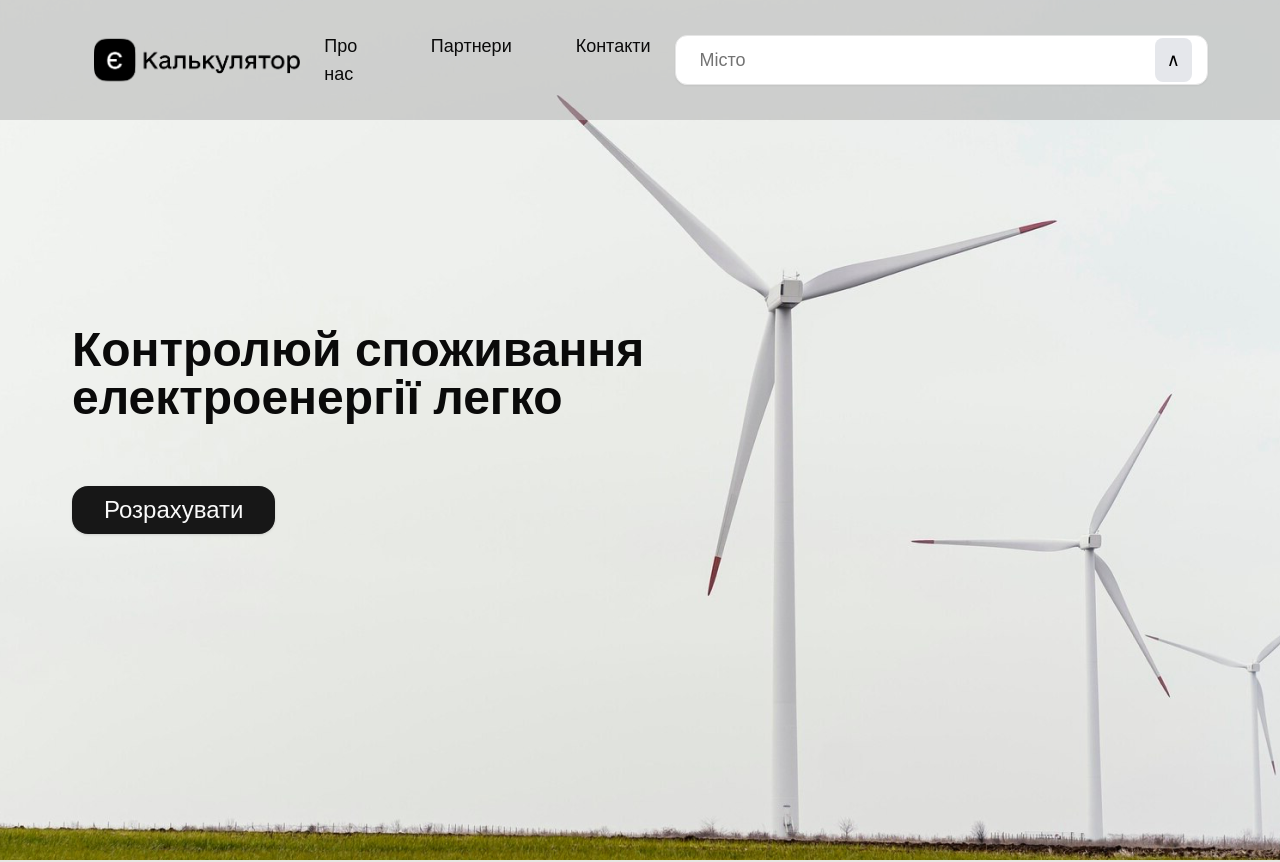
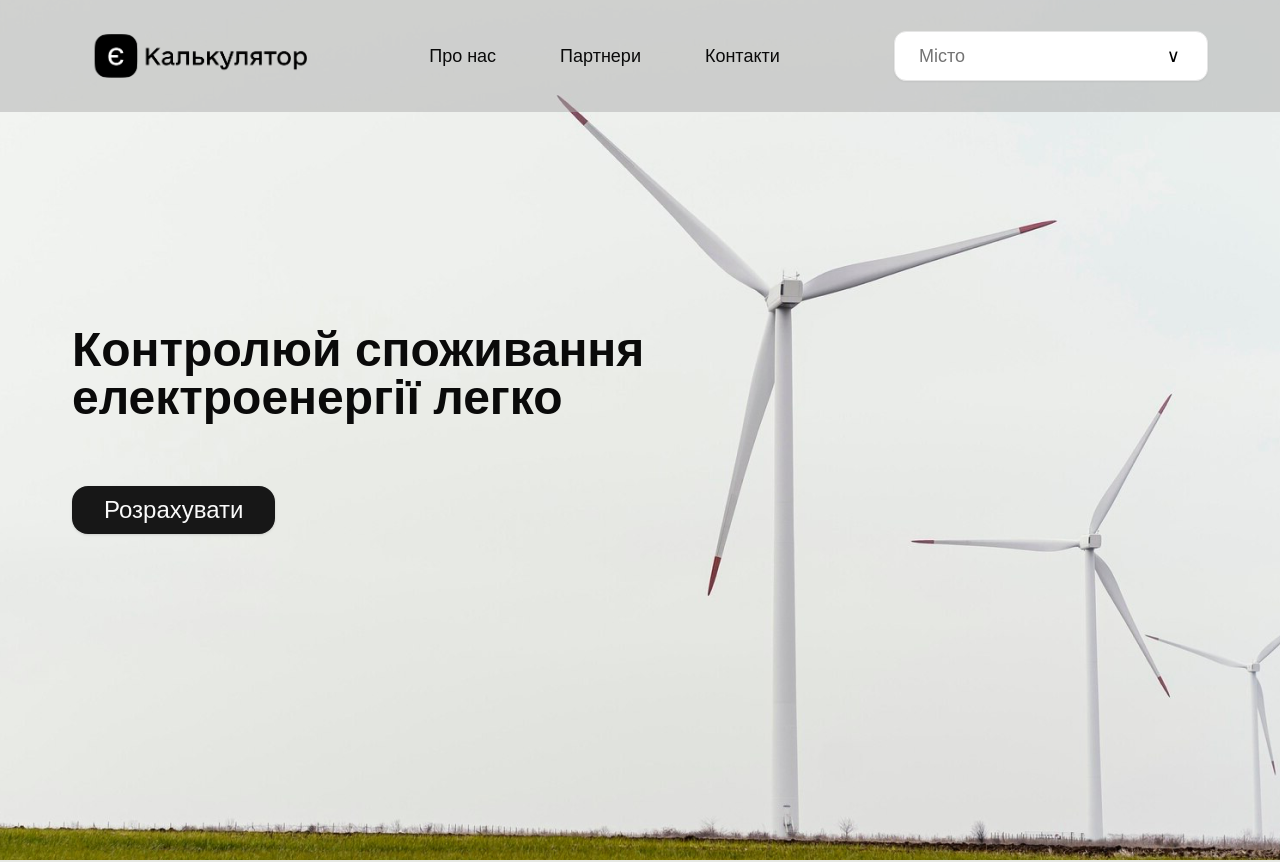
Before and after one commit to smerch88/eCalc, a Next.js app in the folder calc-front/: page / in a window 1280 px wide. Shown: the top 862 px of the page. Built offline with nearby package versions, Linux system fonts and the light colour scheme; no server answers.

Commit message:
fix style location

```diff
--- a/calc-front/components/CityAutoDetect.tsx
+++ b/calc-front/components/CityAutoDetect.tsx
@@ -38,11 +38,13 @@ const CityAutoDetect = () => {
   }, [setLocation]);
 
   return (
-    <div className="relative w-1/2">
+    <div className="relative">
       {/* Поле вводу */}
       <Input
         type="text"
         placeholder="Місто"
+        width={200}
+        height={56}
         value={location} // Значення з zustand store.
         readOnly
         onClick={() => setIsModalOpen(true)} // Відкрити модальне вікно.
@@ -52,9 +54,9 @@ const CityAutoDetect = () => {
       {/* Кнопка для вибору вручну */}
       <button
         onClick={() => setIsModalOpen(true)}
-        className="absolute top-1/2 right-4 transform -translate-y-1/2 text-lg bg-gray-200 text-black px-3 py-2 rounded-lg hover:bg-blue-700 hover:text-white transition-colors"
+        className="absolute top-1/2 right-4 transform -translate-y-1/2 text-lg text-black px-3 py-2 rounded-lg hover:bg-gray-200 hover:text-white transition-colors"
       >
-        &#8743;
+        &#8744;
       </button>
 
       {/* Модальне вікно */}
```
